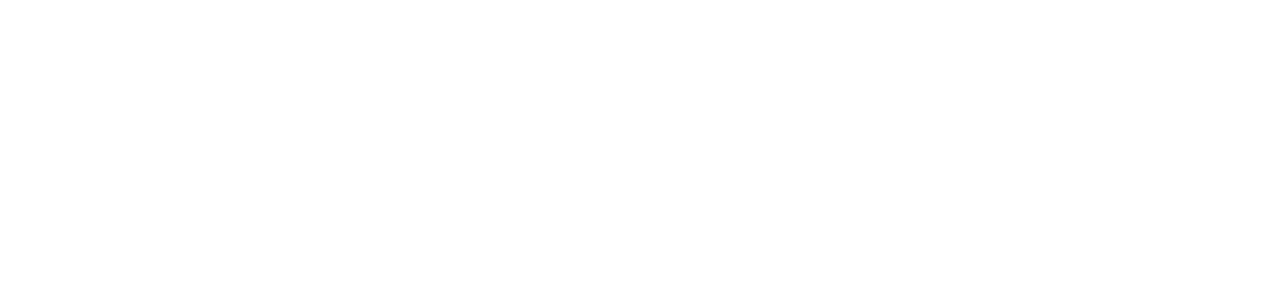
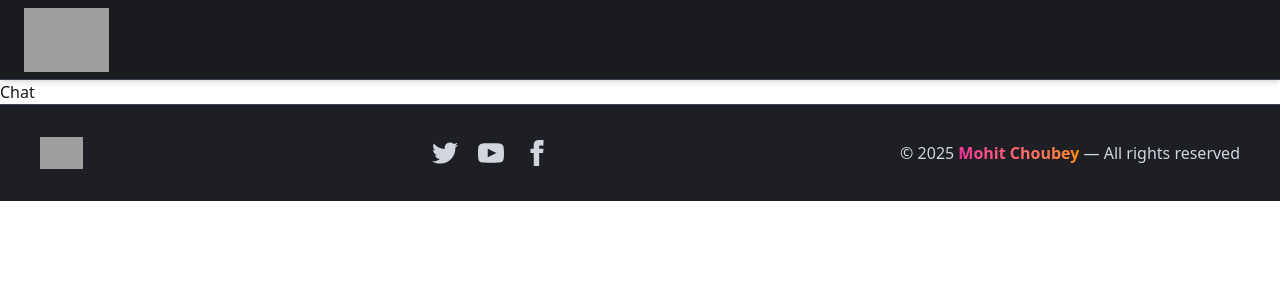
Before and after one commit to mohitvashu1/DevTinder-Web, a React (Vite) app: page /chat/1 in a window 1280 px wide. Before the commit this address had no page. Shown: the top 300 px of the page. Built offline with nearby package versions, Linux system fonts and the light colour scheme; no server answers; grey boxes are pictures that could not be loaded.

Commit message:
linked chat route

```diff
--- a/src/App.jsx
+++ b/src/App.jsx
@@ -24,7 +24,7 @@
                 <Route path="/profile" element={<Profile/>} />
                 <Route path="/connections" element={<Connections/>} />
                 <Route path="/request" element={<Request/>} />
-                <Route path="/chat" element={<Request/>} />
+                <Route path="/chat/:targetUserId" element={<Chat/>} />
 
                </Route>
             </Routes>
--- a/src/Components/Chat.jsx
+++ b/src/Components/Chat.jsx
@@ -1,9 +1,14 @@
 import React from 'react'
+import { useParams } from 'react-router-dom'
 
 const Chat = () => {
+
+  const {targetUserId} = useParams()
+  console.log(targetUserId)
+
   return (
     <div>Chat</div>
   )
 }
 
-export default Chat
+export default Chat;
--- a/src/Components/Connections.jsx
+++ b/src/Components/Connections.jsx
@@ -3,7 +3,8 @@
 import { useDispatch, useSelector } from "react-redux";
 import { addConnections } from "../utils/connectionSlice";
 import { BASE_URL } from "../utils/constants";
-
+import { Link } from "react-router-dom";
+import Chat from "./Chat";
 const Connections = () => {
   const connections = useSelector((store) => store.connections);
   const dispatch = useDispatch();
@@ -99,7 +100,9 @@
             </div>
 
             {/* Chat Button */}
-            <button
+            <div>
+              <Link to={"/chat/"+_id}>
+              <button
               className="
                 flex items-center justify-center
                 w-12 h-12 sm:w-14 sm:h-14
@@ -111,12 +114,17 @@
                 focus:outline-none focus:ring-2 focus:ring-pink-400 focus:ring-offset-2 focus:ring-offset-[#1e1f24]
               "
             >
+
               <img
                 src="https://i.ibb.co/21rVK1fs/images-1-removebg-preview.png"
                 alt="Chat"
                 className="w-6 h-6 sm:w-7 sm:h-7 object-contain filter brightness-0 invert"
+
               />
+
             </button>
+            </Link>
+            </div>
           </div>
         );
       })}
```
